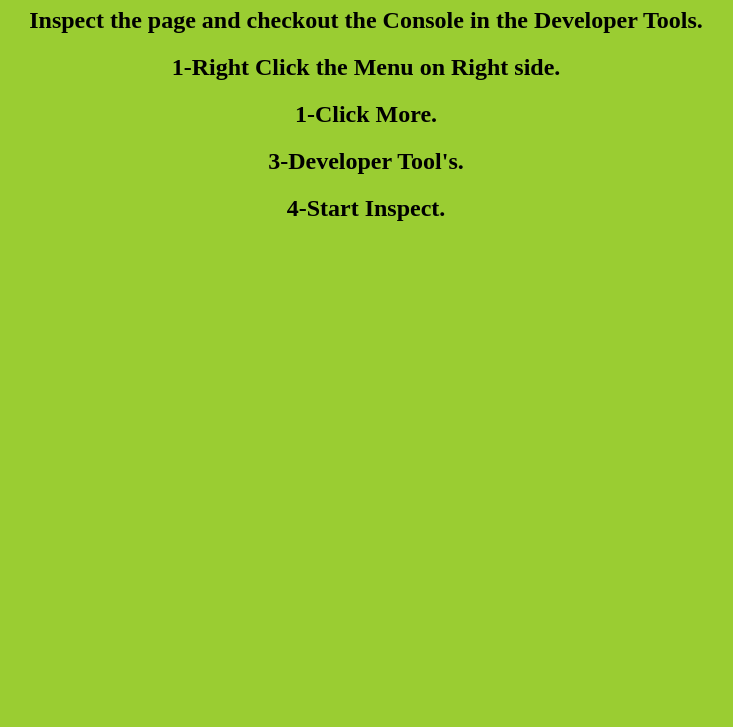
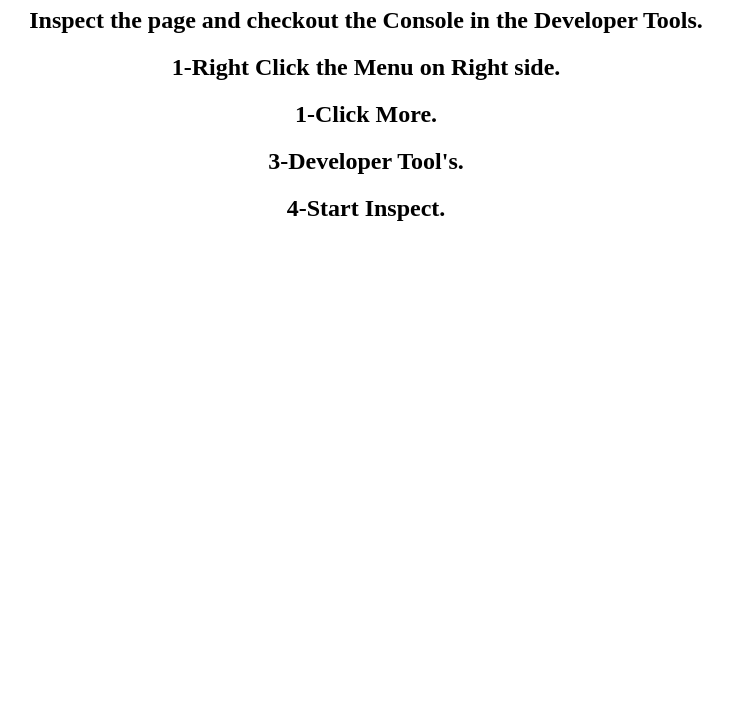
Before and after one commit to Dhanya-2003/cousera_test, a plain HTML site: page index.html in a window 1280 px wide. Shown: the part 73-800 px from the top of the page, without its empty margins (274-1007 px from the left). Drawn offline with Linux system fonts and the light colour scheme.

Commit message:
Update index.html

```diff
--- a/index.html
+++ b/index.html
@@ -12,7 +12,7 @@
     <script src="script.js"></script>
 </head>
 
-<body style="background-color:yellowgreen;text-align: center;">
+<body style="text-align: center;">
     <h1>Peer-Graded Assignment Week-4 Solution</h1>
     <h2>Inspect the page and checkout the Console in the Developer Tools.</h2>
     <h2>1-Right Click the Menu on Right side.</h2>
```
